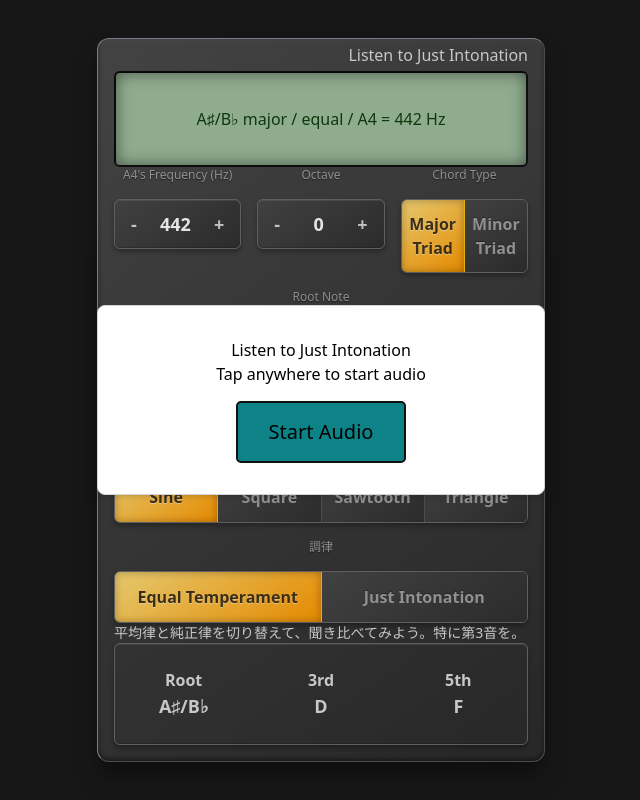
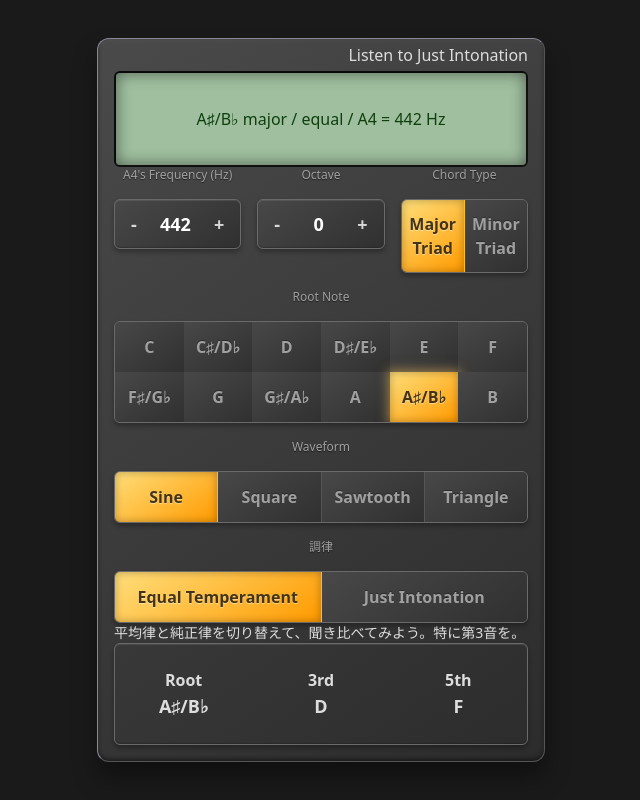
Before and after one commit to Nyoho/just-intonation, a React (Vite) app: page / in a window 1280 px wide. Shown: the whole page, without its empty margins (319-959 px from the left). Built offline with nearby package versions, Linux system fonts and the light colour scheme.

Commit message:
Improve audio initialization when user touches

```diff
--- a/src/App.tsx
+++ b/src/App.tsx
@@ -63,21 +63,8 @@ export default function App() {
   // 最後にタッチした音のインデックスを追跡
   const lastTouchedNoteRef = useRef<number | null>(null)
   // オーディオコンテキストが初期化されたかどうかのフラグ
-  const [audioInitialized, setAudioInitialized] = useState(false)
-  // ダイアログのrefを追加
-  const startDialogRef = useRef<HTMLDialogElement>(null)
+  const audioInitializedRef = useRef(false)
 
-  // コンポーネントマウント時にダイアログを表示
-  useEffect(() => {
-    // 少し遅延させてダイアログを表示（レンダリング完了後に実行するため）
-    const timer = setTimeout(() => {
-      if (startDialogRef.current && !audioInitialized) {
-        startDialogRef.current.showModal();
-      }
-    }, 100);
-
-    return () => clearTimeout(timer);
-  }, []);
 
   // 設定変更時にローカルストレージに保存
   useEffect(() => {
@@ -93,12 +80,7 @@ export default function App() {
     if (audioContextRef.current.state === 'suspended') {
       audioContextRef.current.resume();
     }
-    setAudioInitialized(true);
-
-    // ダイアログを閉じる
-    if (startDialogRef.current && startDialogRef.current.open) {
-      startDialogRef.current.close();
-    }
+    audioInitializedRef.current = true;
 
     return audioContextRef.current;
   }
@@ -158,6 +140,11 @@ export default function App() {
 
   // 各和音ボタンのトグル処理
   async function toggleChordNote(index: number) {
+    // 初回タップ時にオーディオコンテキストを初期化
+    if (!audioInitializedRef.current) {
+      initAudioContext()
+    }
+
     const freqs = getChordFrequencies()
     const freq = freqs[index]
     const context = await getAudioContext()
@@ -299,24 +286,6 @@ export default function App() {
           borderLeftColor: '#889'
         }}
       >
-        {/* タップトゥースタートのダイアログ */}
-        <dialog
-          ref={startDialogRef}
-          onClick={initAudioContext}
-          className="m-auto p-8 rounded-lg border border-gray-300 shadow-md text-center w-4/5 max-w-md cursor-pointer"
-        >
-          <h2>{t('title')}</h2>
-          <p>{t('startPrompt')}</p>
-          <button
-            onClick={(e) => {
-              e.stopPropagation(); // ダイアログのクリックイベントとの重複を防止
-              initAudioContext();
-            }}
-            className="bg-accent text-black px-8 py-4 rounded border-none text-xl mt-4 cursor-pointer"
-          >
-            {t('startButton')}
-          </button>
-        </dialog>
 
         <h1 className="text-right py-1">{t('title')}</h1>
         <LcdScreen displayText={`${selectedPitch} ${chordType} / ${mode} / A4 = ${aFrequency} Hz`} />
@@ -409,7 +378,6 @@ export default function App() {
                     if (e.pointerType === 'touch') return;
 
                     e.preventDefault();
-                    initAudioContext();
                     toggleChordNote(index);
                     lastTouchedNoteRef.current = index;
                   }}
@@ -426,8 +394,6 @@ export default function App() {
                   }}
                   onTouchStart={(e) => {
                     e.preventDefault();
-                    // タッチ時にAudioContextを直接初期化
-                    initAudioContext();
                     toggleChordNote(index);
                     lastTouchedNoteRef.current = index;
                   }}
```
